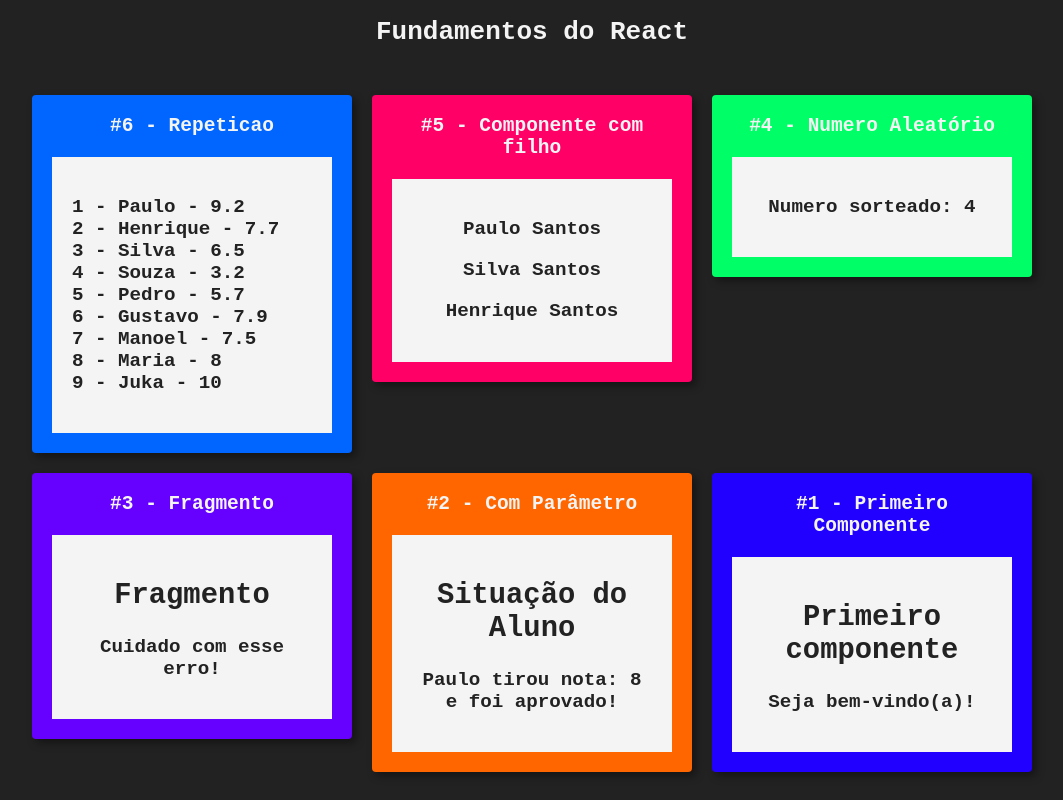
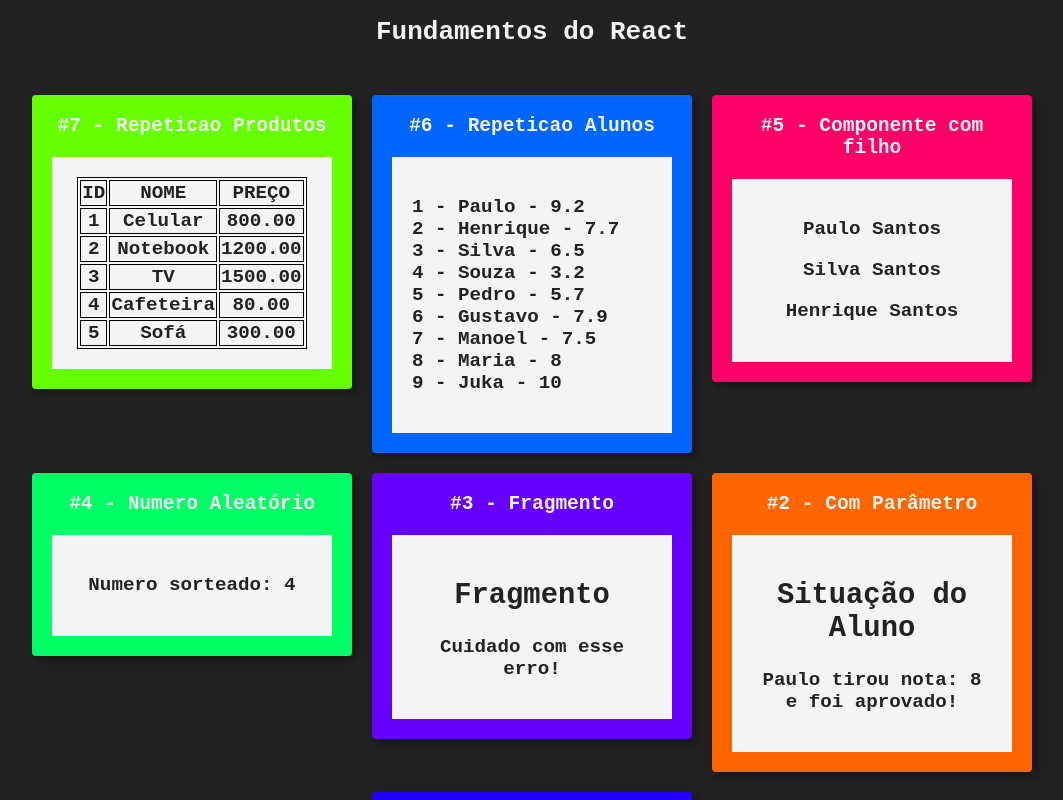
Before and after one commit to Henrique1204/Fundamentos-React, a React (Create React App) app: page / in a window 1280 px wide. Shown: the top 800 px of the page, without its empty margins (108-1171 px from the left). Built offline with nearby package versions, Linux system fonts and the light colour scheme.

Commit message:
Adicionar exercicio de repeticao

```diff
--- a/src/App.jsx
+++ b/src/App.jsx
@@ -7,13 +7,17 @@ import Card from "./componentes/layout/Card";
 import Familia from "./componentes/basicos/Familia";
 import FamiliaMembro from "./componentes/basicos/FamiliaMembro";
 import ListaAlunos from "./componentes/Repeticao/ListaAlunos";
+import TabelaProdutos from "./componentes/Repeticao/TabelaProdutos";
 import "./App.css";
 
 export default () => (
     <div id="App">
         <h1>Fundamentos do React</h1>
         <div className="Cards">
-            <Card titulo="#6 - Repeticao" color="#06F">
+            <Card titulo="#7 - Repeticao Produtos" color="#6F0">
+                <TabelaProdutos></TabelaProdutos>
+            </Card>
+            <Card titulo="#6 - Repeticao Alunos" color="#06F">
                 <ListaAlunos></ListaAlunos>
             </Card>
             <Card titulo="#5 - Componente com filho" color="#F06">
--- /dev/null
+++ b/src/componentes/Repeticao/TabelaProdutos.css
@@ -0,0 +1,7 @@
+table {
+    margin: 0 auto;
+}
+
+table, table * {
+    border: 1px solid #000;
+}
--- /dev/null
+++ b/src/componentes/Repeticao/TabelaProdutos.jsx
@@ -0,0 +1,30 @@
+import React from "react";
+import produtos from "../../data/produtos";
+import "./TabelaProdutos.css";
+
+export default () => {
+    const linhasProdutos = produtos.map((produto) => {
+        return (
+            <tr key={ produto["id"] } >
+                <td>{ produto["id"] }</td>
+                <td>{ produto["nome"] }</td>
+                <td>{ produto["preco"] }</td>
+            </tr>
+        );
+    });
+
+    return (
+        <table>
+            <thead>
+                <tr>
+                    <th>ID</th>
+                    <th>NOME</th>
+                    <th>PREÇO</th>
+                </tr>
+            </thead>
+            <tbody>
+                { linhasProdutos }
+            </tbody>
+        </table>
+    )
+}
--- /dev/null
+++ b/src/data/produtos.js
@@ -0,0 +1,7 @@
+export default [
+    { id: 1, nome: "Celular", preco: "800.00" },
+    { id: 2, nome: "Notebook", preco: "1200.00" },
+    { id: 3, nome: "TV", preco: "1500.00" },
+    { id: 4, nome: "Cafeteira", preco: "80.00" },
+    { id: 5, nome: "Sofá", preco: "300.00" },
+];
```
